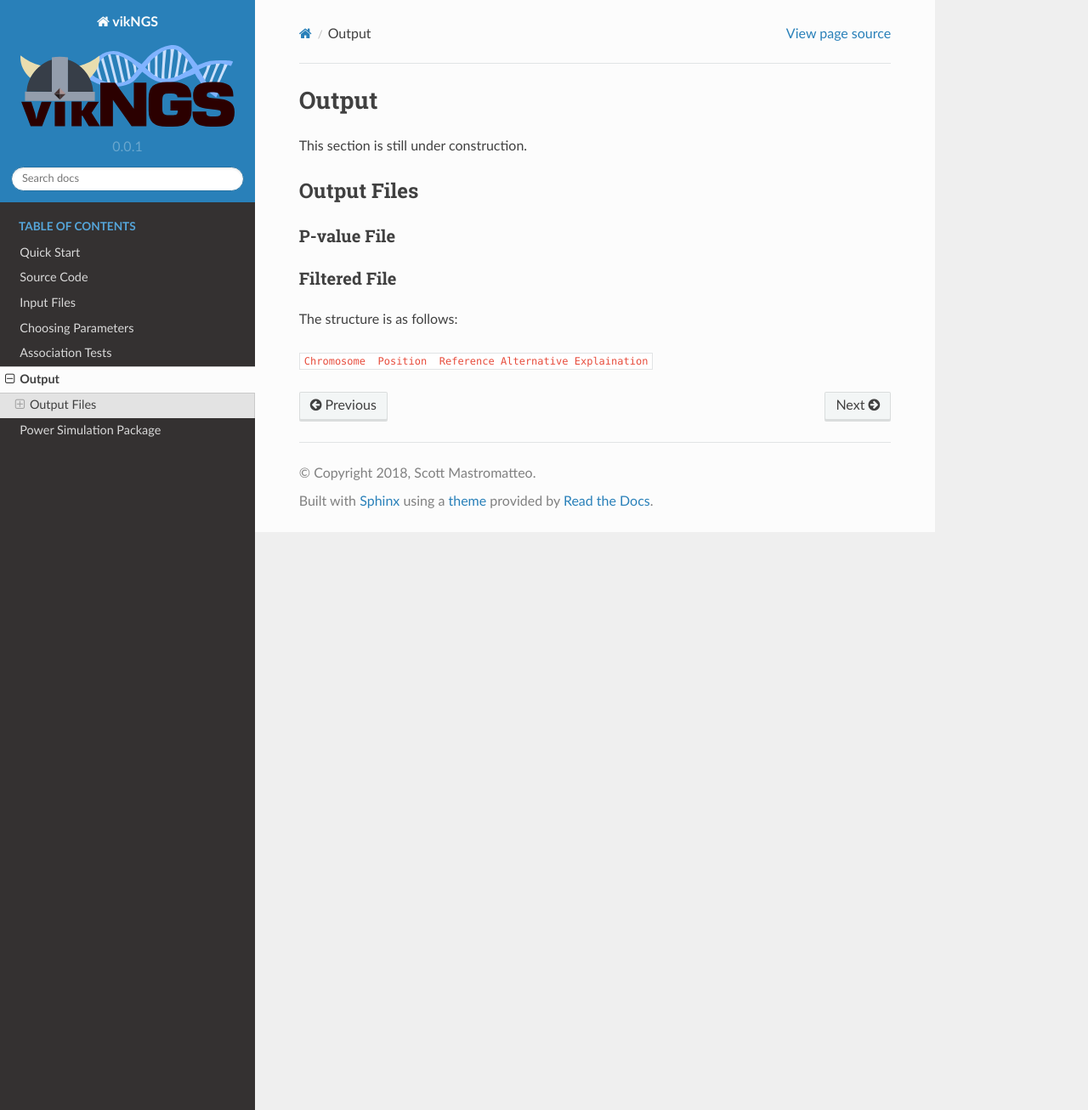
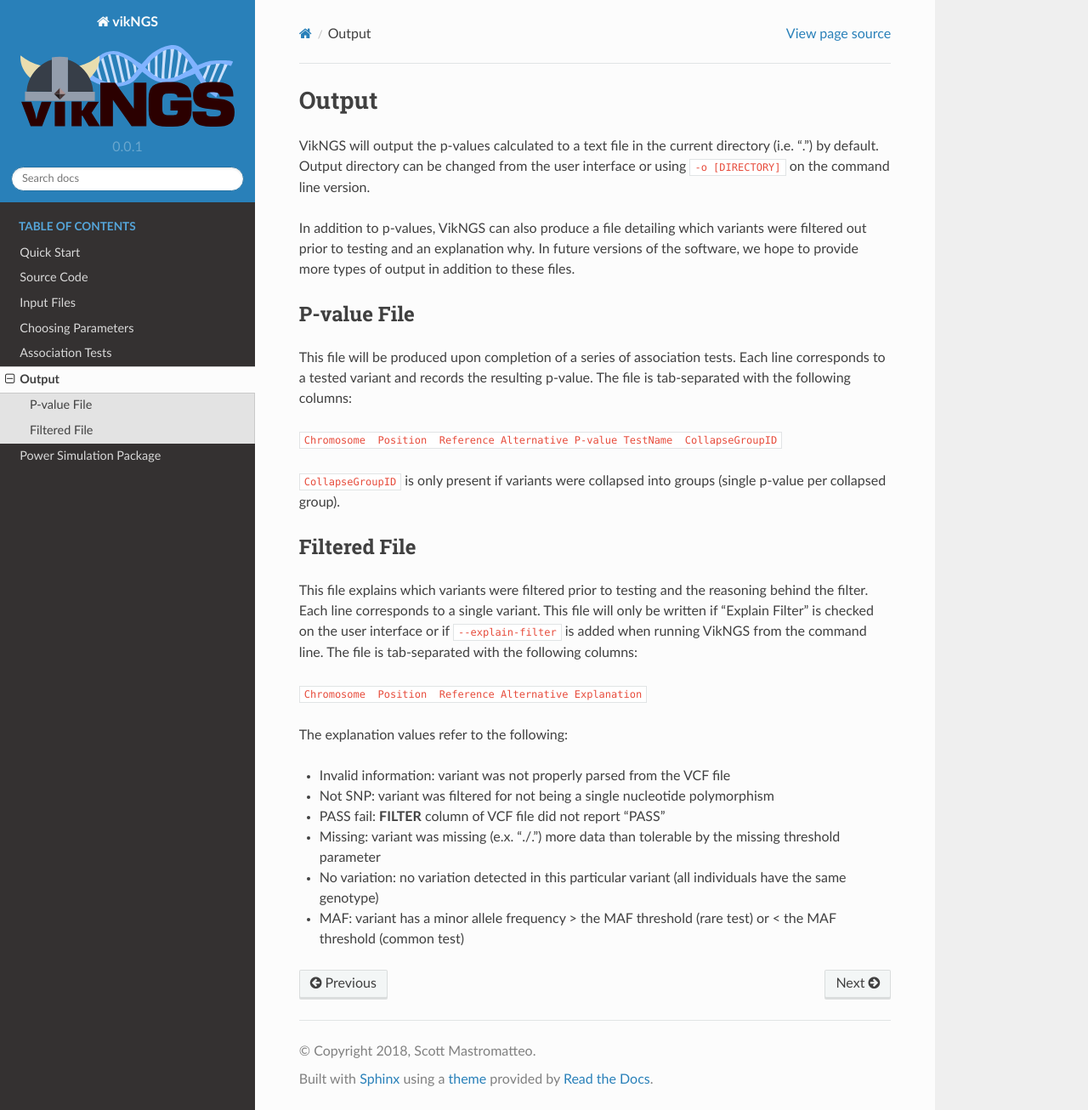
Before and after one commit to ScottMastro/vikngsdocs, a Sphinx documentation site: the page built from source/output.rst, in a window 1280 px wide and 1306 px high. Shown: the whole window at 85% size. Built offline with Sphinx 7.4.7 and the Read the Docs theme 2.0.0, drawn with Linux system fonts in a browser that asks for light colours.

Commit message:
Update output.rst

```diff
--- a/source/output.rst
+++ b/source/output.rst
@@ -3,23 +3,33 @@
 Output
 ==================================
 
-This section is still under construction.
+VikNGS will output the p-values calculated to a text file in the current directory (i.e. ".") by default. Output directory can be changed from the user interface or using ``-o [DIRECTORY]`` on the command line version.
 
-
-Output Files
-------------------------------
-
+In addition to p-values, VikNGS can also produce a file detailing which variants were filtered out prior to testing and an explanation why. In future versions of the software, we hope to provide more types of output in addition to these files.
 
 
 P-value File
-~~~~~~~~~~~~~~~~~~~~~~~~~~~~~~
+------------------------------
 
+This file will be produced upon completion of a series of association tests. Each line corresponds to a tested variant and records the resulting p-value. The file is tab-separated with the following columns:
+
+``Chromosome  Position  Reference Alternative P-value TestName  CollapseGroupID``
+
+``CollapseGroupID`` is only present if variants were collapsed into groups (single p-value per collapsed group).
 
 
 Filtered File
-~~~~~~~~~~~~~~~~~~~~~~~~~~~~~~
+------------------------------
 
+This file explains which variants were filtered prior to testing and the reasoning behind the filter. Each line corresponds to a single variant. This file will only be written if "Explain Filter" is checked on the user interface or if ``--explain-filter`` is added when running VikNGS from the command line. The file is tab-separated with the following columns:
 
-The structure is as follows:
+``Chromosome  Position  Reference Alternative Explanation``
 
-``Chromosome  Position  Reference Alternative Explaination``
+The explanation values refer to the following:
+
+- Invalid information: variant was not properly parsed from the VCF file
+- Not SNP: variant was filtered for not being a single nucleotide polymorphism
+- PASS fail: **FILTER** column of VCF file did not report "PASS"
+- Missing: variant was missing (e.x. "./.") more data than tolerable by the missing threshold parameter
+- No variation: no variation detected in this particular variant (all individuals have the same genotype)
+- MAF: variant has a minor allele frequency > the MAF threshold (rare test) or < the MAF threshold (common test)
```
